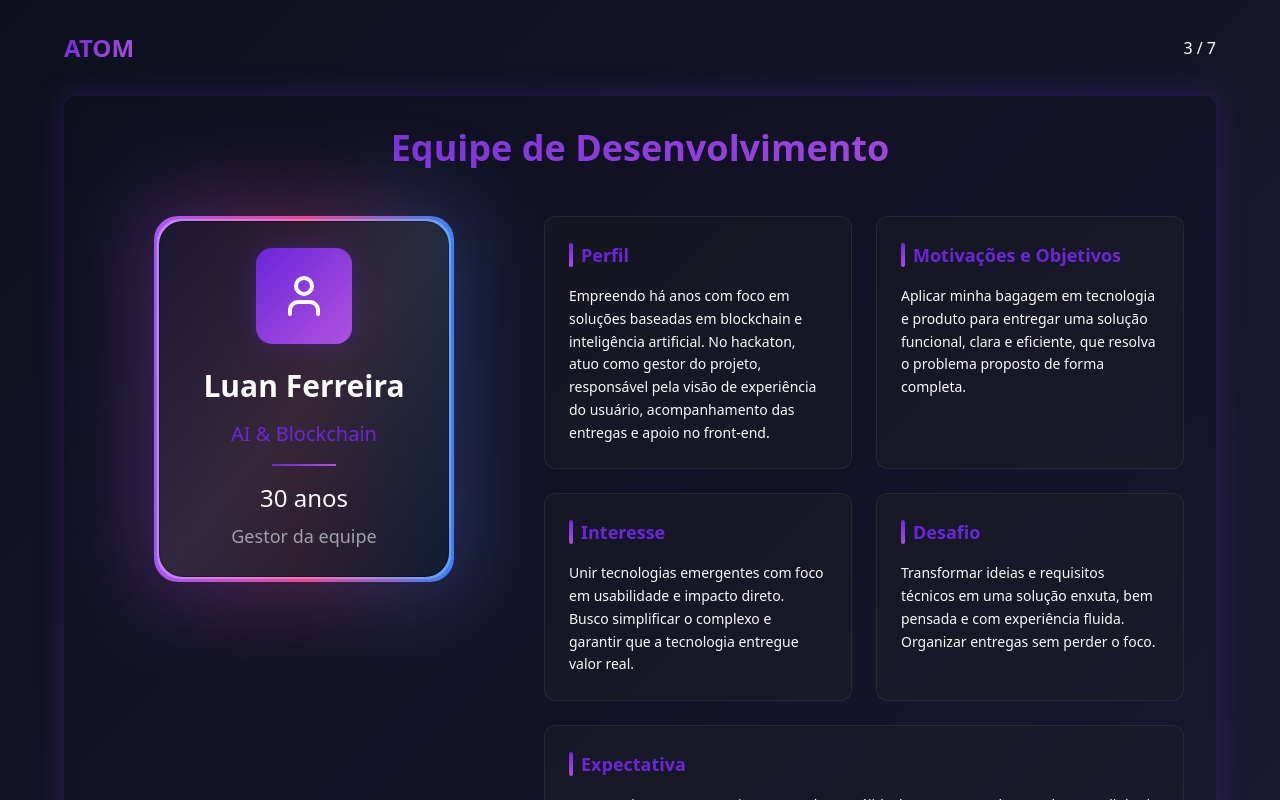
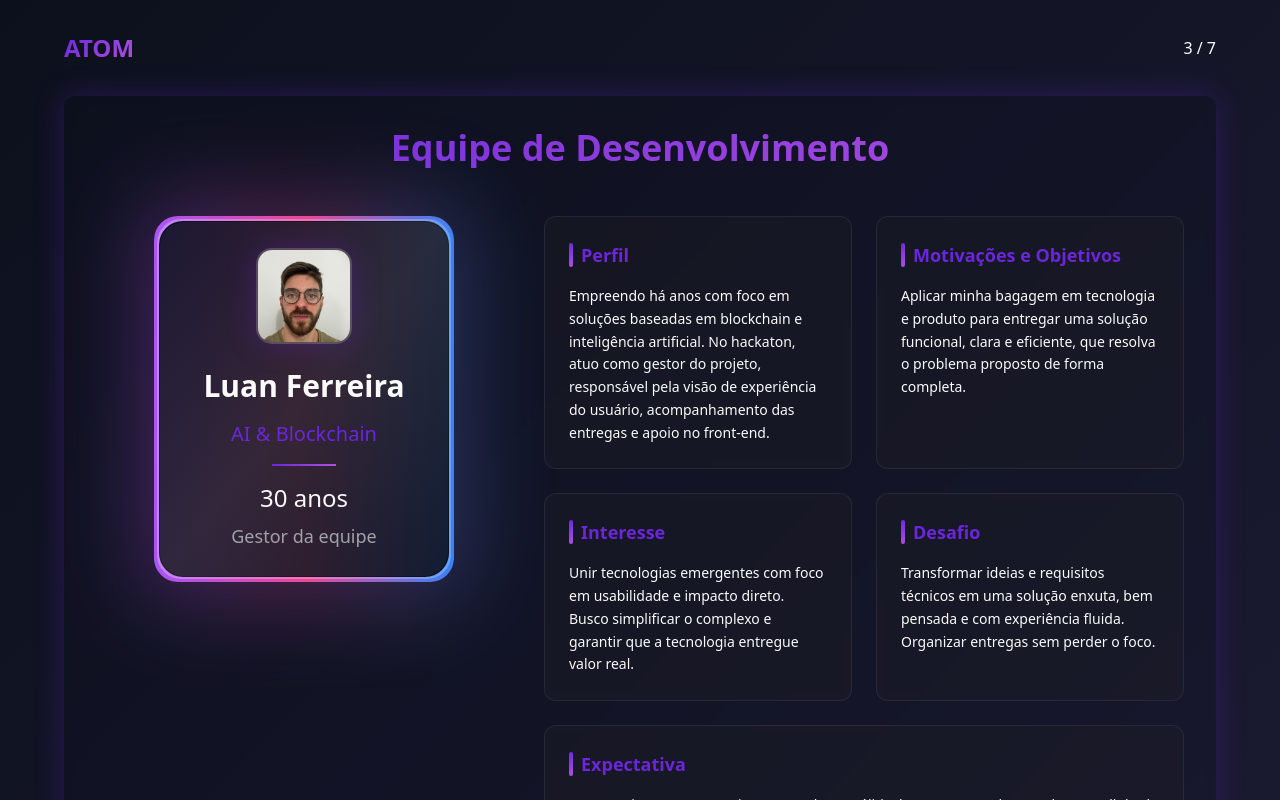
Before and after one commit to ThiagoSantosSouza/token-swap-roadmap, a React (Vite) app: page / in a window 1280 px wide. Both pictures are taken after a click on the button 620 px from the left and 790 px from the top of the page. Shown: the top 800 px of the page. Built offline with nearby package versions, Linux system fonts and the light colour scheme.

Commit message:
Refactor: Replace placeholder image with Luan Ferreira's photo
Replaced the placeholder user icon in the PersonasSlide with the provided image of Luan Ferreira.

```diff
--- a/src/components/Presentation.tsx
+++ b/src/components/Presentation.tsx
@@ -103,9 +103,13 @@ const PersonasSlide = () => (
 
             {/* Content */}
             <div className="relative z-10 space-y-6">
-              {/* Icon with phoenix/wings effect */}
-              <div className="w-24 h-24 mx-auto bg-gradient-accent rounded-2xl flex items-center justify-center shadow-glow">
-                <User className="w-12 h-12 text-white" />
+              {/* Avatar photo */}
+              <div className="w-24 h-24 mx-auto rounded-2xl overflow-hidden shadow-glow border-2 border-white/20">
+                <img
+                  src="/lovable-uploads/30d0d975-6484-4091-ac6f-453858d80425.png"
+                  alt="Luan Ferreira"
+                  className="w-full h-full object-cover"
+                />
               </div>
 
               <div className="space-y-4">
```
Also changed, not shown: public/lovable-uploads/30d0d975-6484-4091-ac6f-453858d80425.png (added).
